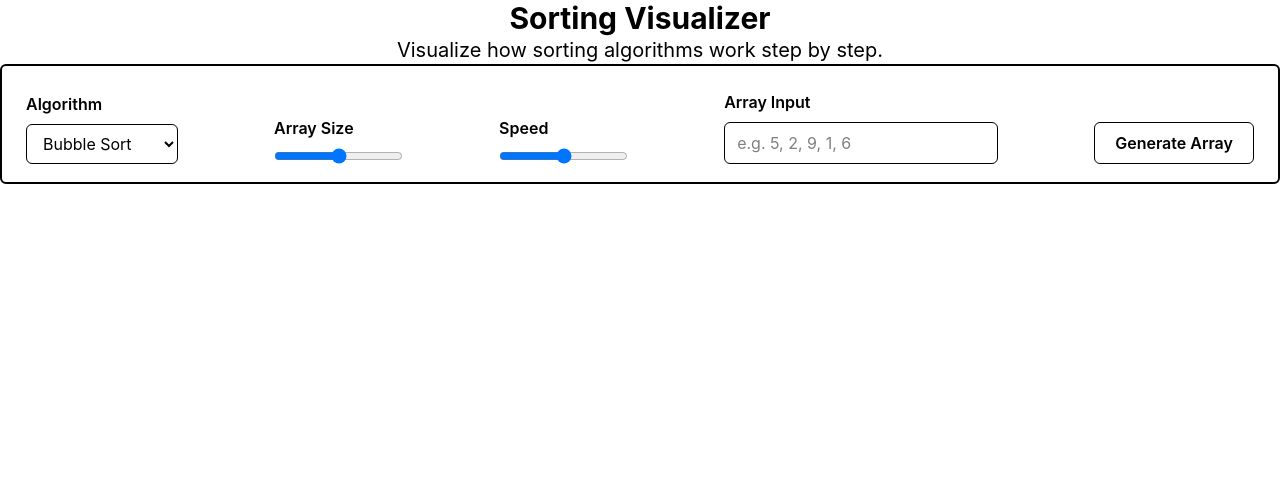
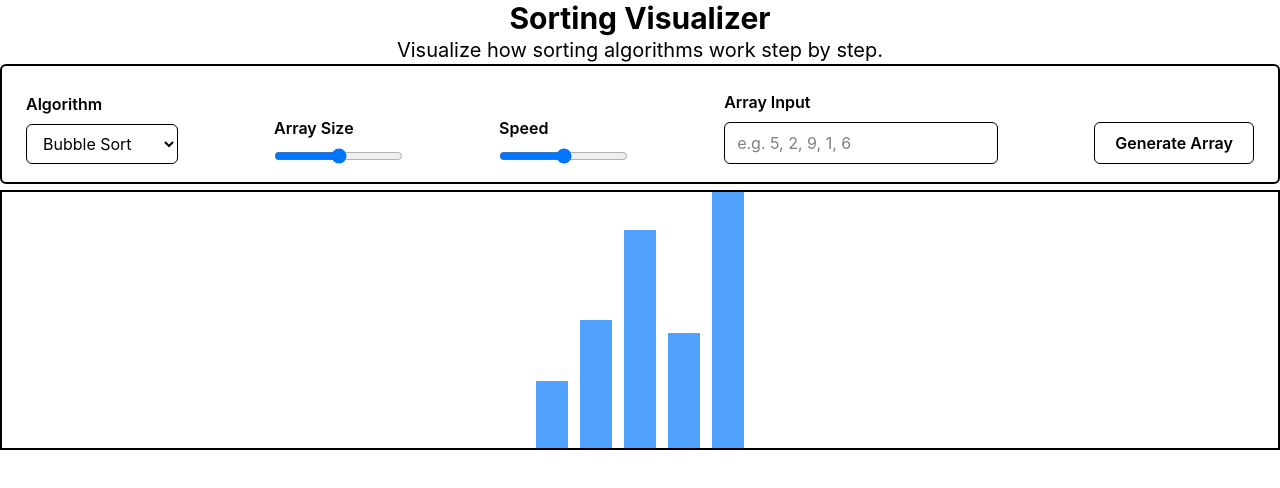
Before and after one commit to MayankkShrivastavaa/Sorting-Visualizer, a React (Vite) app: page / in a window 1280 px wide. Shown: the top 488 px of the page. Built offline with nearby package versions, Linux system fonts and the light colour scheme.

Commit message:
feat: add initial array visualization with dynamic bars

```diff
--- a/src/App.jsx
+++ b/src/App.jsx
@@ -1,8 +1,13 @@
-import React from "react";
+import React, { useState } from "react";
 import Header from "./components/Header";
 import ControlPanel from "./components/ControlPanel";
+import VisualizationaArea from "./components/VisualizationaArea";
 
 const App = () => {
+
+  const [value, setValue] = useState([]);
+
+
   return (
     <div className="min-h-screen">
       {/* Header */}
@@ -14,6 +19,12 @@ const App = () => {
       <div className="w-full h-30 border-2 border-black rounded-md">
         <ControlPanel />
       </div>
+
+      {/* Visualization Area */}
+      <div className="mt-1.5">
+        <VisualizationaArea/>
+      </div>
+
     </div>
   );
 };
--- a/src/components/ControlPanel.jsx
+++ b/src/components/ControlPanel.jsx
@@ -1,6 +1,12 @@
 import React from "react";
 
 const ControlPanel = () => {
+
+  const generateArray = () => {
+
+
+  };
+
   return (
     <div className="flex items-end justify-between gap-8 p-6">
       {/* Algorithm Selection */}
@@ -45,7 +51,10 @@ const ControlPanel = () => {
       </div>
 
       {/* Generate Array Button */}
-      <button className="border rounded-md px-5 py-2 font-semibold cursor-pointer">
+      <button
+        className="border rounded-md px-5 py-2 font-semibold cursor-pointer"
+        onClick={generateArray}
+      >
         Generate Array
       </button>
     </div>
--- a/src/components/VisualizationaArea.jsx
+++ b/src/components/VisualizationaArea.jsx
@@ -1,12 +1,32 @@
-import React from 'react'
+import React from "react";
 
-const VisualizationaArea = () => {
+const VisualizationArea = () => {
+  let values = [26, 50, 85, 45, 100];
+
+  // Finding the largest value in the array
+  let maxValue = Math.max(...values);
+
   return (
     <div>
+      <div className="border-2 border-black h-65 flex justify-center items-end gap-3 px-4">
 
+        {values.map((value, index) => {
 
+          // Converting the value into percentage height
+          let heightPercentage = (value / maxValue) * 100;
+
+          return (
+            <div
+              key={index}
+              className="w-8 bg-blue-400"
+              style={{ height: `${heightPercentage}%` }}
+            ></div>
+          );
+        })}
+
+      </div>
     </div>
-  )
-}
+  );
+};
 
-export default VisualizationaArea
+export default VisualizationArea;
```
